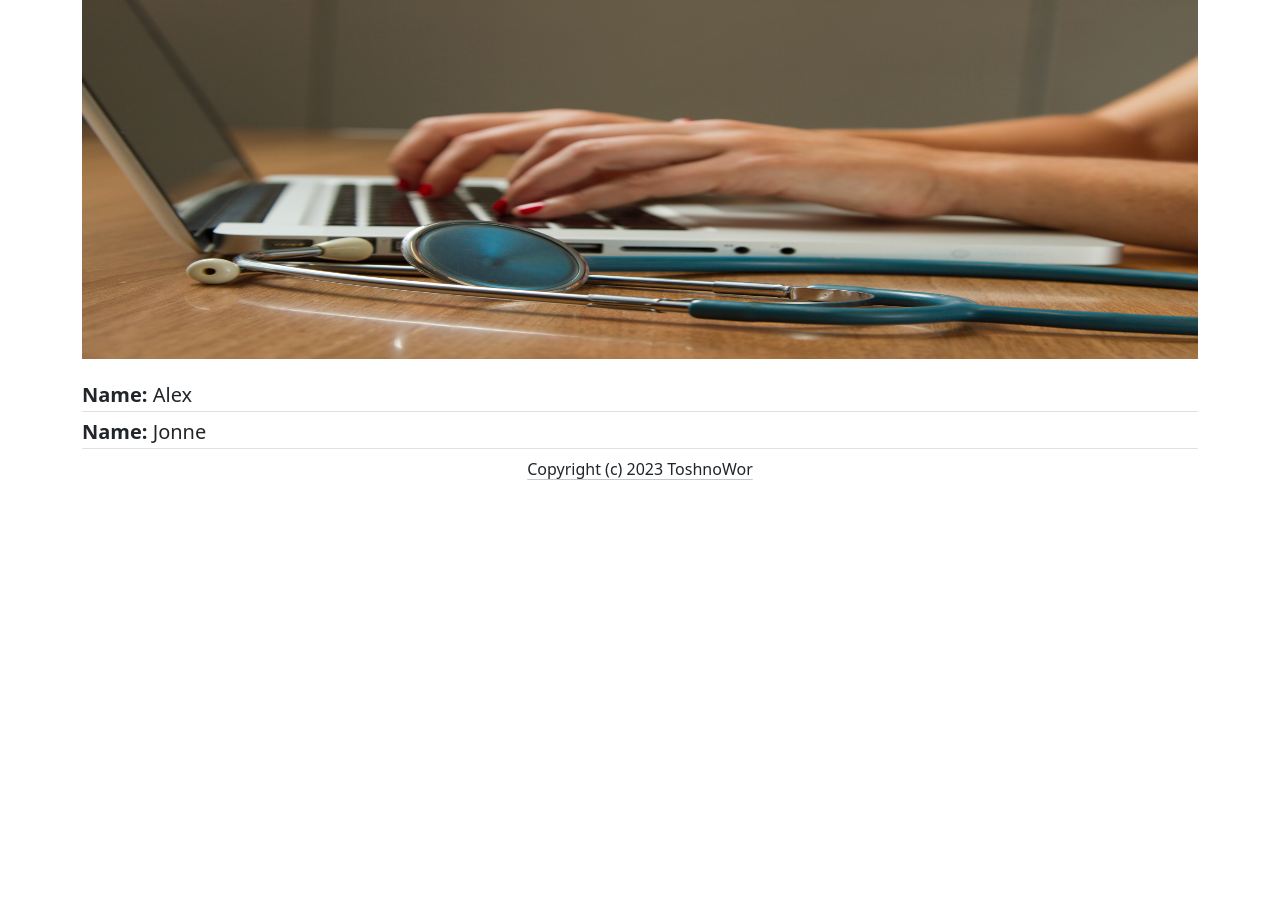
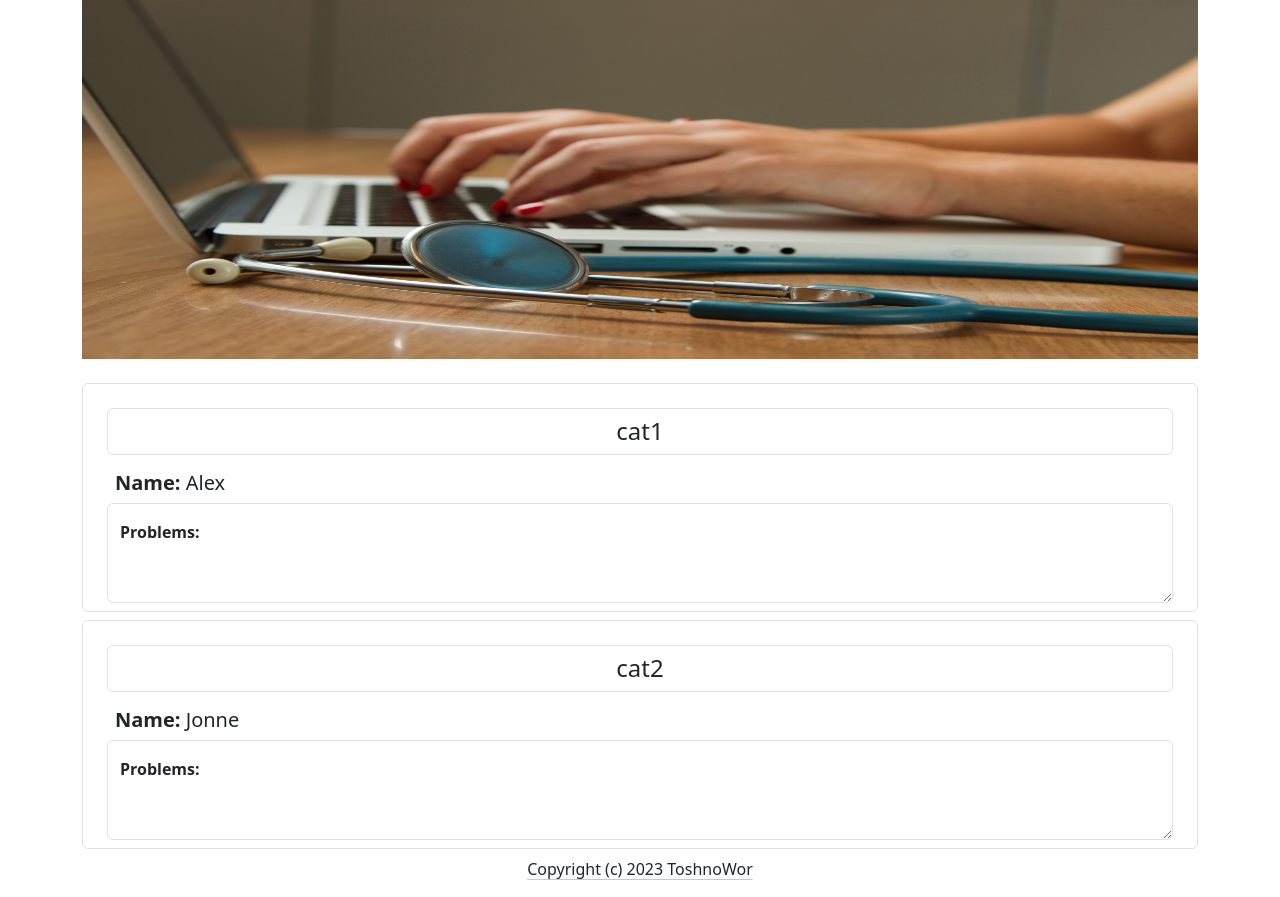
Before and after one commit to ToshnoWor/-flack-first-app, a Flask app: page / in a window 1280 px wide. Shown: the part 57-954 px from the top of the page. Before the commit the page ends 537 px from the top, so only its background shows below. Run offline with Flask 3, Linux system fonts and the light colour scheme.

Commit message:
some change ui elemnts

```diff
--- a/app.py
+++ b/app.py
@@ -2,7 +2,17 @@ from flask import Flask, render_template, jsonify
 
 app = Flask(__name__)
 
-VAR = [{'id': 0, 'name': 'Alex'}, {'id': 1, 'name': 'Jonne'}]
+VAR = [{
+  'id': 0,
+  'catName': 'cat1',
+  'name': 'Alex',
+  'problem': ''
+}, {
+  'id': 1,
+  'catName': 'cat2',
+  'name': 'Jonne',
+  'problem': ''
+}]
 
 
 @app.route("/")
--- a/templates/item.html
+++ b/templates/item.html
@@ -1,3 +1,20 @@
-<h5 class='mt-2 border-bottom pb-1'>
-  <b>Name:</b> {{obj['name']}}
-</h5>
+<div class='border rounded p-2 mb-2'>
+
+  <h4 class='text-center border rounded p-2 m-3'>{{obj['catName']}}</h4>
+
+  <div>
+    <div class='mt-2 px-4'>
+      <h5>
+        <b>Name:</b> {{obj['name']}}
+      </h5>
+    </div>
+    <div class='mt-2 px-3'>
+      <div class="form-floating">
+        <textarea class="form-control" placeholder="Leave a comment here" id="floatingTextarea2" style="height: 100px">{{obj['problem']}}</textarea>
+        <label for="floatingTextarea2"><b>Problems:</b></label>
+      </div>
+    </div>
+
+  </div>
+
+</div>
```
Also changed, not shown: README.md.
